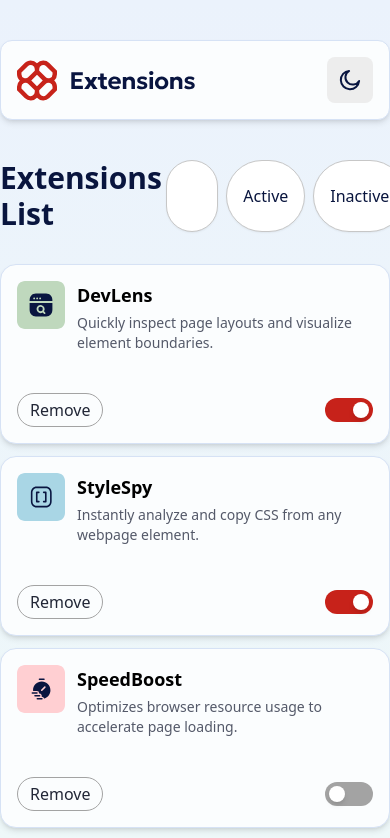
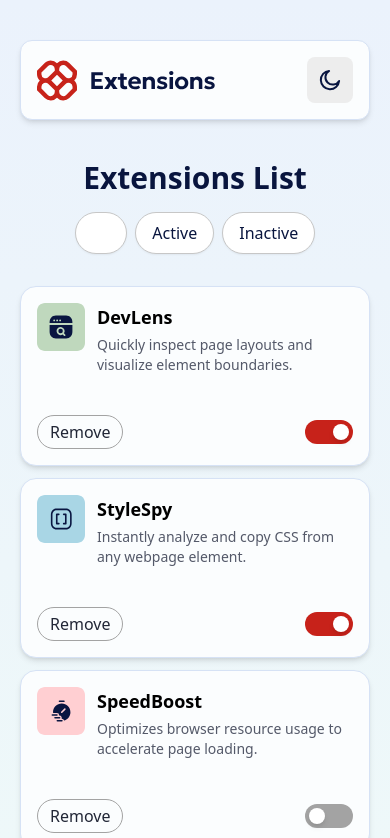
Before and after one commit to mmadiee/browser-extensions-manager-ui, a React (Vite) app: page / in a window 390 px wide. Shown: the top 838 px of the page. Built offline with nearby package versions, Linux system fonts and the light colour scheme; a web font is replaced by a local one.

Commit message:
refactor layout and styling for improved responsiveness in mobile view

```diff
--- a/src/components/ExtensionsContainer.tsx
+++ b/src/components/ExtensionsContainer.tsx
@@ -26,7 +26,7 @@ const ExtensionsContainer: React.FC = () => {
     })
 
     return (
-        <div className="lg:mx-40 my-8 pb-8">
+        <div className="lg:mx-40 my-8 pb-8 mx-5">
             <Tabs activeFilter={activeFilter} setActiveFilter={setActiveFilter}></Tabs>
             <div className="grid lg:grid-cols-3 gap-3 mt-8">
                 {
--- a/src/components/Header.tsx
+++ b/src/components/Header.tsx
@@ -6,7 +6,7 @@ import moon from '../../assets/images/icon-moon.svg';
 
 const Header = () => {
     return (
-        <header className="bg-neutral-0 p-4 shadow-md rounded-xl lg:mx-40 my-10 flex justify-between items-center border border-neutral-200 ">
+        <header className="bg-neutral-0 p-4 shadow-md rounded-xl m-5 lg:mx-40 my-10 flex justify-between items-center border border-neutral-200 ">
             <img src={logo} alt="Logo" />
             <button className="bg-neutral-100 p-3 rounded-lg hover:bg-neutral-400 hover:text-neutral-700 transition ease-out duration-200 focus:ring-2 focus:ring-red-500"><img src={moon} alt="Night Mode"/></button>
         </header>
--- a/src/components/Tabs.tsx
+++ b/src/components/Tabs.tsx
@@ -7,9 +7,9 @@ type TabsProps = {
 
 const Tab: React.FC<TabsProps> = ({ activeFilter, setActiveFilter }) => {
     return (
-        <div className="flex justify-between">
-            <h1 className="text-neutral-900 text-3xl font-bold">Extensions List</h1>
-            <div className="flex justify-between">
+        <div className="lg:flex lg:justify-between">
+            <h1 className="text-neutral-900 text-3xl font-bold xs:mb-8 flex justify-center items-center">Extensions List</h1>
+            <div className="flex lg:justify-between justify-center mt-4">
                 <button
                     className={`rounded-full py-2 px-4 mx-1 border border-neutral-300 bg-white shadow-sm text-neutral-900
                         ${activeFilter === 'all' ? 'bg-red-600 text-white' : 'hover:bg-neutral-100 hover:text-neutral-700 hover:shadow-none'}
```
